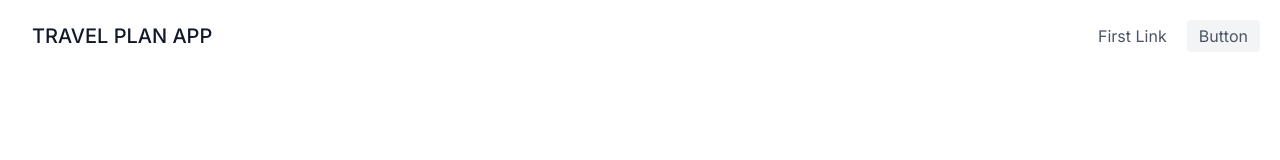
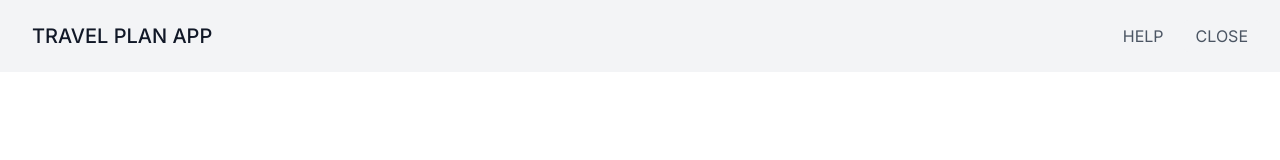
Before and after one commit to tomoyay1622/travel-plan-app, a Next.js app: page / in a window 1280 px wide. Shown: the top 160 px of the page. Built offline with nearby package versions, Linux system fonts and the light colour scheme.

Commit message:
layout.tsxの更新　SelectTimeの選べる時間追加

```diff
--- a/src/app/layout.tsx
+++ b/src/app/layout.tsx
@@ -17,16 +17,16 @@ export default function RootLayout({
   return (
     <html lang='en'>
       <body className={inter.className}>
-        <header className='text-gray-600 body-font'>
+        <header className='text-gray-600 body-font  bg-gray-100'>
           <div className='container mx-auto flex flex-wrap p-5 flex-col md:flex-row items-center'>
             <a className='flex title-font font-medium items-center text-gray-900 mb-4 md:mb-0'>
               <h1 className='ml-3 text-xl '>TRAVEL PLAN APP</h1>
             </a>
             <nav className='md:ml-auto flex flex-wrap items-center text-base justify-center'>
-              <a className='mr-5 hover:text-gray-900'>First Link</a>
+              <a className='mr-5 hover:text-gray-900'>HELP</a>
             </nav>
             <button className='inline-flex items-center bg-gray-100 border-0 py-1 px-3 focus:outline-none hover:bg-gray-200 rounded text-base mt-4 md:mt-0'>
-              Button
+              CLOSE
             </button>
           </div>
         </header>
--- a/src/components/projects/SelectTime.tsx
+++ b/src/components/projects/SelectTime.tsx
@@ -29,6 +29,11 @@ export function SelectTime(props: Props) {
     '17:00',
     '18:00',
     '19:00',
+    '20:00',
+    '21:00',
+    '22:00',
+    '23:00',
+    '24:00',
   ]
   return (
     <Select value={props.value} onValueChange={props.onValueChange}>
```
